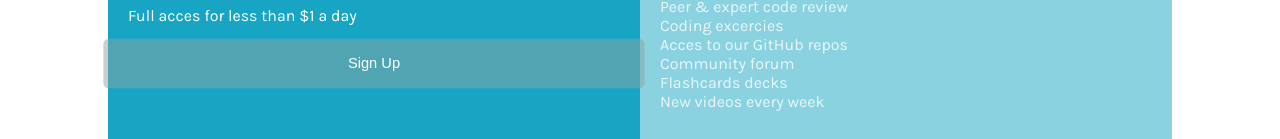
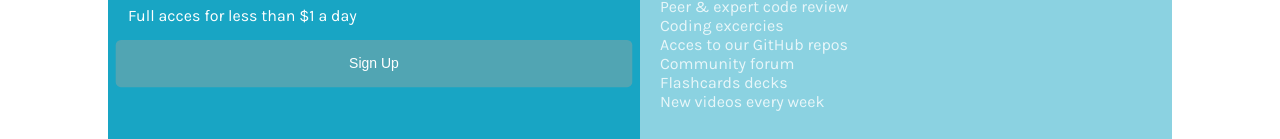
Before and after one commit to ollyfuse/Pricing-card-code-Challenge-frontendroadmap, a plain HTML site: page index.html in a window 1280 px wide. In both pictures the pointer is over the button "Sign Up". Shown: the part 389-528 px from the top of the page. Drawn offline with Linux system fonts and the light colour scheme.

Commit message:
Update style.css
some on button

```diff
--- a/style.css
+++ b/style.css
@@ -57,7 +57,7 @@ button {
 }
 button:hover {
   background-color:  rgba(138, 166, 163, 0.5);
-  transform: scale(1.1);
+  transform: scale(1.05);
 }
 ul {
   padding: 0;
```
